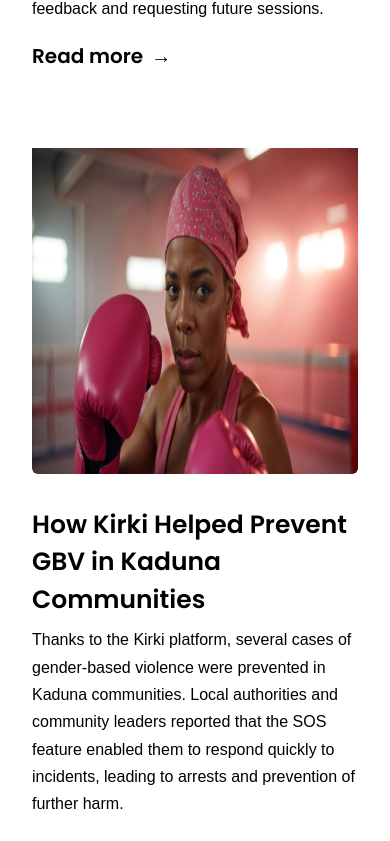
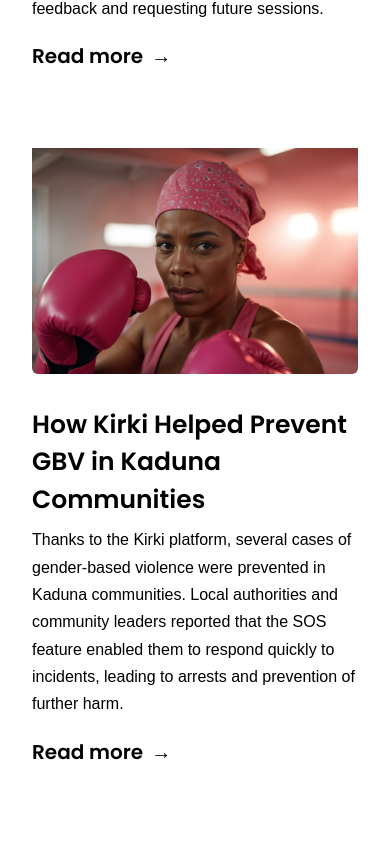
Before and after one commit to Jerryvic911/Justice, a Next.js app: page / in a window 390 px wide. Shown: the part 2017-2858 px from the top of the page. Built offline with nearby package versions, Linux system fonts and the light colour scheme.

Commit message:
image fixed for mobile view

```diff
--- a/src/app/features/Work.jsx
+++ b/src/app/features/Work.jsx
@@ -30,7 +30,7 @@ const Work = () => {
                 </h2>
               </li>
              </Link>
-           <Link href="/Events">
+           <Link href="/events">
            <li>
                 <button className="font-[600] font-popins text-xl md:text-2xl lg:text-3xl leading-tight md:leading-snug lg:leading-normal flex gap-4">
                   Events
--- a/src/app/features/skills-and-updates.jsx
+++ b/src/app/features/skills-and-updates.jsx
@@ -40,7 +40,7 @@ const Skills = () => {
                             width={500}
                             height={500}
                             alt={article.title}
-                            className='pt-6 h-[350px] w-[500px] object-fit rounded-md'
+                            className='pt-6 h-[250px] w-[400px] object-cover md:object-fit rounded-md'
                         />
                     </div>
                 </div>
```
